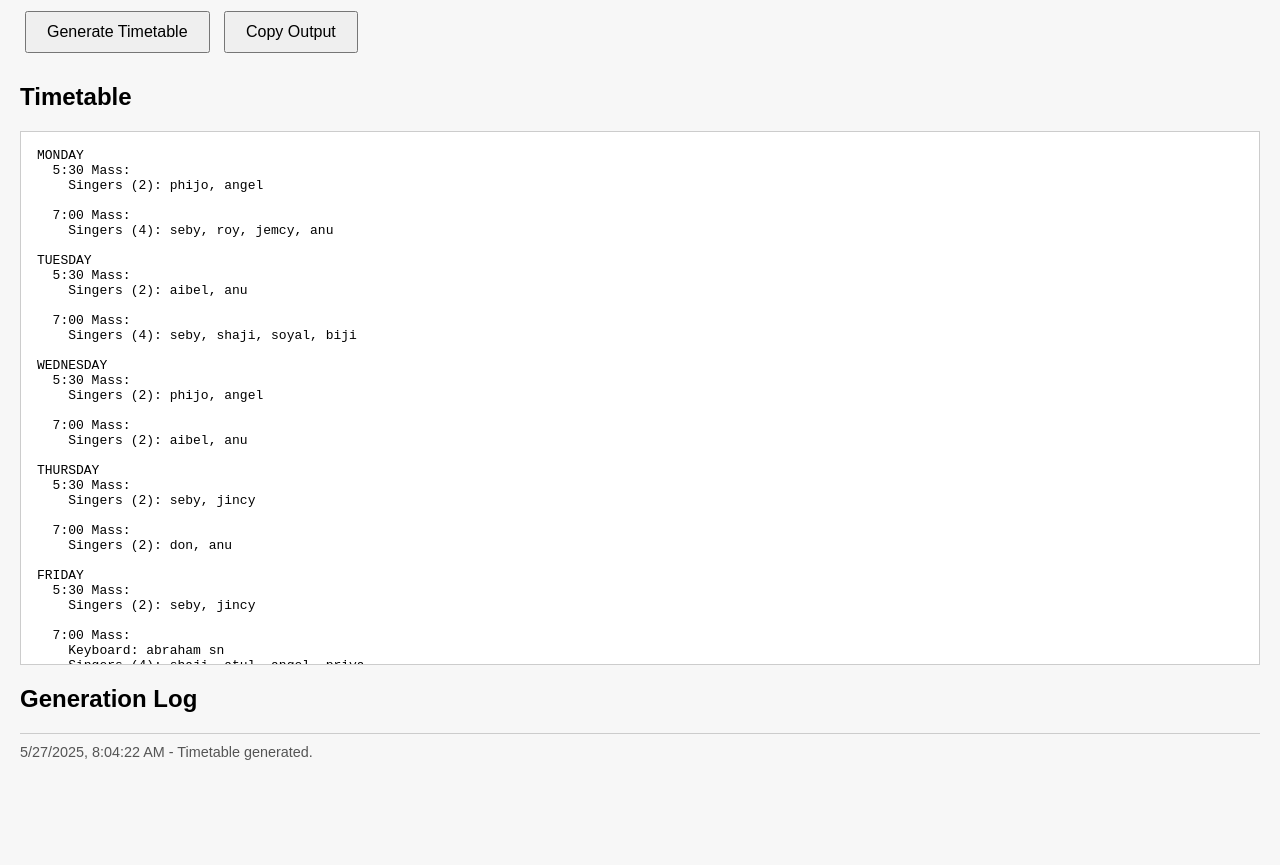
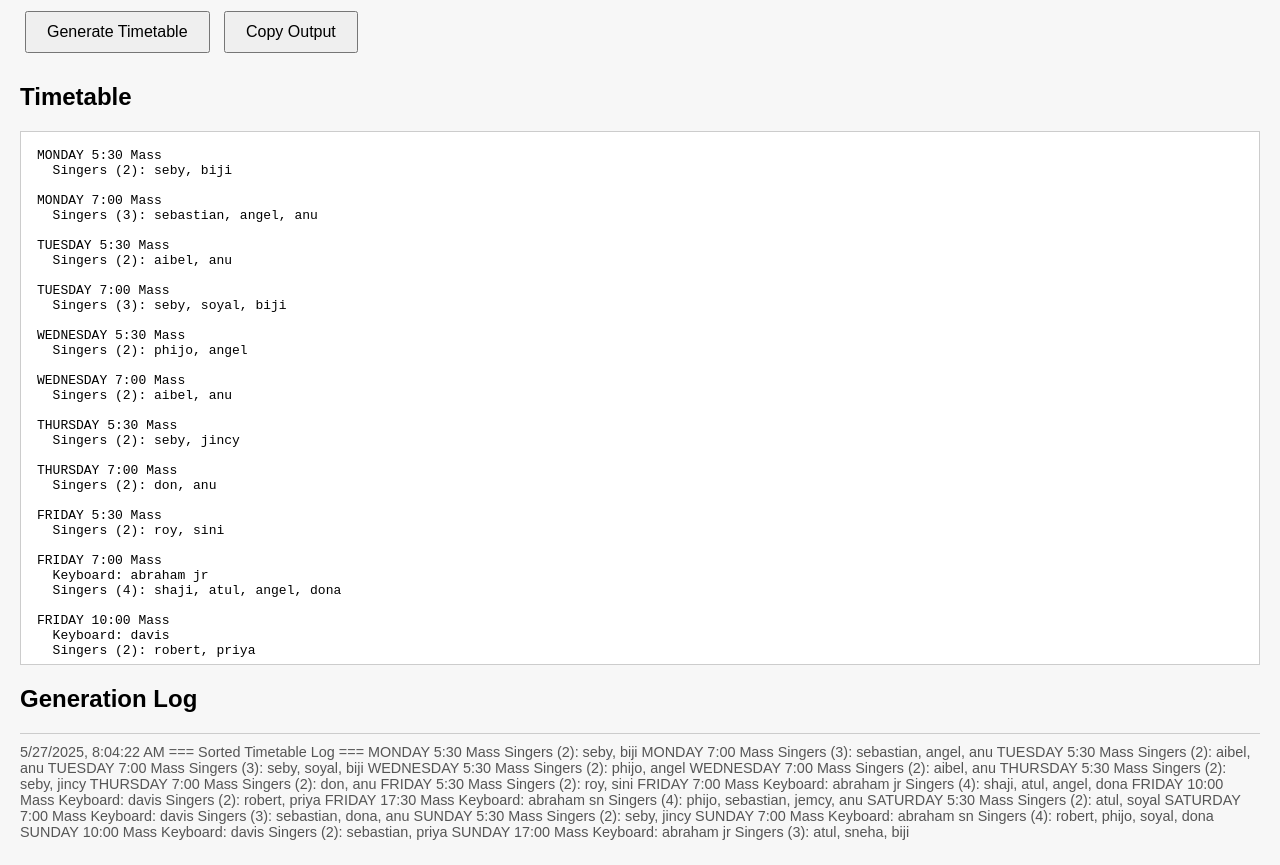
Before and after one commit to barry32123/choir-timetable, a plain HTML site: page index.html in a window 1280 px wide. Both pictures are taken after a click on the button "Generate Timetable". Shown: the part 79-944 px from the top of the page. Before the commit the page ends 864 px from the top, so only its background shows below. Drawn offline with Linux system fonts and the light colour scheme.

Commit message:
Update index.html

```diff
--- a/index.html
+++ b/index.html
@@ -8,7 +8,7 @@
   body { font-family: Arial, sans-serif; margin: 20px; background: #f7f7f7; }
   button { margin: 10px 5px; padding: 10px 20px; font-size: 16px; cursor: pointer; }
   pre { background: white; padding: 1rem; border: 1px solid #ccc; white-space: pre-wrap; max-height: 500px; overflow-y: auto; }
-  #log { margin-top: 20px; font-size: 0.9rem; color: #555; max-height: 200px; overflow-y: auto; border-top: 1px solid #ccc; padding-top: 10px; }
+  #log { margin-top: 20px; font-size: 0.9rem; color: #555; max-height: 250px; overflow-y: auto; border-top: 1px solid #ccc; padding-top: 10px; }
   .log-entry { margin-bottom: 5px; }
 </style>
 </head>
@@ -32,7 +32,8 @@ const hybridKeyboardists = ["sebastian", "shaji"];
 const prioritizedKeyboardists = ["davis", "abraham sn", "abraham jr"];
 
 const unavailableFriday10am = ["atul", "aibel", "angel", "sneha", "soyal", "christy", "dona", "abraham jr", "abraham sn", "jemcy"];
-const abrahamSnUnavailableFriday = ["10:00", "5:30"];
+const abrahamSnUnavailableFridayTimes = ["10:00", "5:30"];
+
 const morningOnlyMembers = ["seby", "jincy", "biji"];
 
 const days = ["monday", "tuesday", "wednesday", "thursday", "friday", "saturday", "sunday"];
@@ -51,166 +52,211 @@ const keyboardMasses = {
   sunday: ["7:00", "10:00", "17:00"]
 };
 
-// Track assignments per member per day to ensure no double booking
-let dailyAssignments = {};
-// Track hybrid keyboardist usage per week to limit to max 1 keyboard + singer mass/week
-let hybridKeyboardUsage = { sebastian: 0, shaji: 0 };
+// Allowed singing ratios
+// Monday-Thursday 7:00 => only [1M1F, 1M2F]
+// Friday-Sunday any ratio but:
+  // Friday 7:00, Friday 17:30, Sunday 7:00 => prefer 2M2F
+const allowedRatiosWeekday7am = [[1,1],[1,2]];
+const allowedRatiosWeekend = [[1,1],[1,2],[2,2]];
 
+// Utility shuffle
 function shuffle(arr) {
-  for (let i = arr.length - 1; i > 0; i--) {
-    let j = Math.floor(Math.random() * (i + 1));
+  for (let i = arr.length -1; i > 0; i--) {
+    let j = Math.floor(Math.random()*(i+1));
     [arr[i], arr[j]] = [arr[j], arr[i]];
   }
 }
 
+// Tracking assignments
+// Map day->set of assigned members (keyboard+singing) to prevent double booking
+let dailyAssignments = {};
+// Hybrid keyboard usage count per week (max 1 per member)
+let hybridKeyboardUsage = { sebastian: 0, shaji: 0 };
+// Count 5:30 assignments for morning-only members for 50-60% presence
+let morningMassCount = 0;
+let morningMassMorningOnlyCount = 0;
+
+// Helper to check if member can be assigned on day
 function canAssign(member, day) {
   if (!dailyAssignments[day]) dailyAssignments[day] = new Set();
   return !dailyAssignments[day].has(member);
 }
 
+// Mark member assigned
 function assignMember(member, day) {
   if (!dailyAssignments[day]) dailyAssignments[day] = new Set();
   dailyAssignments[day].add(member);
 }
 
+// Filter out Friday 10AM unavailable members
+function filterFriday10Unavailable(members) {
+  return members.filter(m => !unavailableFriday10am.includes(m));
+}
+
+// Select keyboardist obeying availability & max 1 hybrid keyboard + singer per week
 function selectKeyboardist(day, time) {
-  // Filter out abraham sn on Friday 10:00 and 5:30
   let available = keyboardists.filter(k => {
-    if (k === "abraham sn" && day === "friday" && abrahamSnUnavailableFriday.includes(time)) return false;
+    if (k === "abraham sn" && day === "friday" && abrahamSnUnavailableFridayTimes.includes(time)) return false;
     return canAssign(k, day);
   });
 
-  // Prioritize prioritizedKeyboardists
-  let prioritizedAvailable = prioritizedKeyboardists.filter(k => available.includes(k));
-  if (prioritizedAvailable.length) {
-    let choice = prioritizedAvailable[Math.floor(Math.random() * prioritizedAvailable.length)];
+  // Prioritize non-hybrid keyboardists first
+  let nonHybrid = available.filter(k => !hybridKeyboardists.includes(k));
+  if (nonHybrid.length) {
+    shuffle(nonHybrid);
+    let choice = nonHybrid[0];
     assignMember(choice, day);
-    if (hybridKeyboardists.includes(choice)) hybridKeyboardUsage[choice]++;
     return choice;
   }
 
-  // Then hybrids if their usage < 1 per week
-  let hybridsAvailable = hybridKeyboardists.filter(k => available.includes(k) && hybridKeyboardUsage[k] < 1);
-  if (hybridsAvailable.length) {
-    let choice = hybridsAvailable[Math.floor(Math.random() * hybridsAvailable.length)];
+  // Then hybrids if usage < 1
+  let hybrids = available.filter(k => hybridKeyboardists.includes(k) && hybridKeyboardUsage[k] < 1);
+  if (hybrids.length) {
+    shuffle(hybrids);
+    let choice = hybrids[0];
     assignMember(choice, day);
     hybridKeyboardUsage[choice]++;
-    return choice;
-  }
-
-  // Else any available keyboardist
-  if (available.length) {
-    let choice = available[Math.floor(Math.random() * available.length)];
-    assignMember(choice, day);
-    if (hybridKeyboardists.includes(choice)) hybridKeyboardUsage[choice]++;
     return choice;
   }
   return "";
 }
 
-// Ratio options for singing: only 1M1F, 1M2F, 2M2F (never 2M1F)
-const allowedRatios = [[1,1],[1,2],[2,2]];
+// Get ratio based on rules
+function getRatio(day, time) {
+  // Strict Friday 7am, Friday 5:30pm, Sunday 7am => 2M2F preferred
+  if (
+    (day === "friday" && (time === "7:00" || time === "17:30")) ||
+    (day === "sunday" && time === "7:00")
+  ) return [2, 2];
 
-// For Friday 7:00 and Sunday 7:00, ratio forced 2M2F
-function getRatio(day, time) {
-  if ((day === "friday" && time === "7:00") || (day === "sunday" && time === "7:00")) return [2,2];
-  // Else random allowed ratio except no 2m1f
-  return allowedRatios[Math.floor(Math.random() * allowedRatios.length)];
+  // Monday-Thursday 7:00 AM
+  if (["monday","tuesday","wednesday","thursday"].includes(day) && time === "7:00") {
+    // pick randomly from allowed 1M1F or 1M2F
+    return allowedRatiosWeekday7am[Math.floor(Math.random() * allowedRatiosWeekday7am.length)];
+  }
+
+  // Otherwise weekend or other times allowed ratios
+  return allowedRatiosWeekend[Math.floor(Math.random() * allowedRatiosWeekend.length)];
 }
 
-function filterUnavailableFriday10am(members) {
-  return members.filter(m => !unavailableFriday10am.includes(m));
-}
-
+// Select singers with ratio, applying constraints & rotation
 function selectSingers(day, time) {
-  // Start with fresh copies to shuffle and pick fairly
+  // Copy male and female singers, filter daily assignments
   let males = maleSingers.filter(m => canAssign(m, day));
   let females = femaleSingers.filter(f => canAssign(f, day));
+
+  // Apply Friday 10 AM unavailability filter
+  if (day === "friday" && time === "10:00") {
+    males = filterFriday10Unavailable(males);
+    females = filterFriday10Unavailable(females);
+  }
+
+  // Shuffle for fair random
   shuffle(males);
   shuffle(females);
 
-  // Apply Friday 10AM unavailability for certain members
-  if (day === "friday" && time === "10:00") {
-    males = filterUnavailableFriday10am(males);
-    females = filterUnavailableFriday10am(females);
-  }
-
-  // 5:30 AM special handling for morningOnlyMembers and 50-60% chance for them
+  // Handle 5:30 AM special case for morningOnly members (~50-60% chance)
   if (time === "5:30") {
-    let mMorning = males.filter(m => morningOnlyMembers.includes(m));
-    let fMorning = females.filter(f => morningOnlyMembers.includes(f));
+    morningMassCount++;
+    // Separate morning-only and others
+    let mMorningOnly = males.filter(m => morningOnlyMembers.includes(m));
+    let fMorningOnly = females.filter(f => morningOnlyMembers.includes(f));
     let mOthers = males.filter(m => !morningOnlyMembers.includes(m));
     let fOthers = females.filter(f => !morningOnlyMembers.includes(f));
 
-    let chosenM = null;
-    let chosenF = null;
-    if (Math.random() < 0.55 && mMorning.length > 0) {
-      chosenM = mMorning.shift();
-    } else if (mOthers.length > 0) {
-      chosenM = mOthers.shift();
+    // Calculate current presence ratio for morning-only
+    let morningOnlyRatio = morningMassMorningOnlyCount / morningMassCount;
+
+    let selectedM = null;
+    let selectedF = null;
+
+    // For male, pick morningOnly if ratio < 0.6 else others if available
+    if (mMorningOnly.length && morningOnlyRatio < 0.6) {
+      selectedM = mMorningOnly[0];
+      morningMassMorningOnlyCount++;
+    } else if (mOthers.length) {
+      selectedM = mOthers[0];
+    } else if (mMorningOnly.length) {
+      selectedM = mMorningOnly[0];
+      morningMassMorningOnlyCount++;
     }
-    if (Math.random() < 0.55 && fMorning.length > 0) {
-      chosenF = fMorning.shift();
-    } else if (fOthers.length > 0) {
-      chosenF = fOthers.shift();
+
+    // For female similarly
+    if (fMorningOnly.length && morningOnlyRatio < 0.6) {
+      selectedF = fMorningOnly[0];
+      morningMassMorningOnlyCount++;
+    } else if (fOthers.length) {
+      selectedF = fOthers[0];
+    } else if (fMorningOnly.length) {
+      selectedF = fMorningOnly[0];
+      morningMassMorningOnlyCount++;
     }
-    if (chosenM && chosenF) {
-      assignMember(chosenM, day);
-      assignMember(chosenF, day);
-      return [chosenM, chosenF];
+
+    let result = [];
+    if (selectedM && canAssign(selectedM, day)) {
+      assignMember(selectedM, day);
+      result.push(selectedM);
     }
-    // fallback if not enough in morningOnly
+    if (selectedF && canAssign(selectedF, day)) {
+      assignMember(selectedF, day);
+      result.push(selectedF);
+    }
+    return result;
   }
 
-  // For other times, pick according to ratio
-  let [numM, numF] = getRatio(day, time);
+  // For other times: get ratio and pick accordingly
+  const [mCount, fCount] = getRatio(day, time);
 
-  let selectedM = [];
-  let selectedF = [];
+  // Special case: No 2M1F ratio allowed ever
+  // So if ratio is 1M1F or 1M2F or 2M2F only allowed.
 
-  for (let i=0; i<numM; i++) {
-    if (males.length === 0) break;
-    let m = males.shift();
-    selectedM.push(m);
+  // If not enough singers, adjust down
+  const finalMCount = Math.min(mCount, males.length);
+  const finalFCount = Math.min(fCount, females.length);
+
+  const selectedMales = males.slice(0, finalMCount);
+  const selectedFemales = females.slice(0, finalFCount);
+
+  const selected = [];
+
+  for (const m of selectedMales) {
     assignMember(m, day);
+    selected.push(m);
   }
-  for (let i=0; i<numF; i++) {
-    if (females.length === 0) break;
-    let f = females.shift();
-    selectedF.push(f);
+  for (const f of selectedFemales) {
     assignMember(f, day);
+    selected.push(f);
   }
 
-  return [...selectedM, ...selectedF];
+  return selected;
 }
 
+// Generate the timetable
 function generateTimetable() {
   dailyAssignments = {};
   hybridKeyboardUsage = { sebastian: 0, shaji: 0 };
+  morningMassCount = 0;
+  morningMassMorningOnlyCount = 0;
 
   let output = "";
+  let generatedAssignments = [];
+
   for (const day of days) {
-    output += day.toUpperCase() + "\n";
     for (const time of massSchedule[day]) {
-      output += `  ${time} Mass:\n`;
-
-      // Keyboard required?
-      const needsKeyboard = keyboardMasses[day] && keyboardMasses[day].includes(time);
-
       let keyboardist = "";
       let keyboardistAlsoSings = false;
+      const needsKeyboard = keyboardMasses[day] && keyboardMasses[day].includes(time);
 
       if (needsKeyboard) {
         keyboardist = selectKeyboardist(day, time);
       }
 
-      // Assign singers, exclude keyboardists who are also singers from being assigned again as singers if keyboardist already assigned this time
       let singers = [];
-      if (needsKeyboard && hybridKeyboardists.includes(keyboardist)) {
-        // Hybrid can sing+keyboard but max once per week
-        if (hybridKeyboardUsage[keyboardist] <= 1) {
+      if (keyboardist && hybridKeyboardists.includes(keyboardist)) {
+        // Hybrid keyboardist can also sing once per week max
+        if (hybridKeyboardUsage[keyboardist] <= 1 && canAssign(keyboardist, day)) {
           singers = selectSingers(day, time);
-          if (!singers.includes(keyboardist) && canAssign(keyboardist, day)) {
+          if (!singers.includes(keyboardist)) {
             singers.push(keyboardist);
             assignMember(keyboardist, day);
             keyboardistAlsoSings = true;
@@ -222,26 +268,53 @@ function generateTimetable() {
         singers = selectSingers(day, time);
       }
 
-      // Output keyboardist
-      if (keyboardist) {
-        output += `    Keyboard: ${keyboardist}\n`;
+      // Add keyboardist assignment if keyboardist assigned but not also singing
+      if (keyboardist && !keyboardistAlsoSings) {
+        assignMember(keyboardist, day);
       }
-      // Output singers
-      output += `    Singers (${singers.length}): ${singers.join(", ")}\n\n`;
+
+      // Compose output
+      output += `${day.toUpperCase()} ${time} Mass\n`;
+      if (keyboardist) output += `  Keyboard: ${keyboardist}\n`;
+      output += `  Singers (${singers.length}): ${singers.join(", ")}\n\n`;
+
+      // Save assignments for log, sorting later
+      generatedAssignments.push({
+        day, time,
+        keyboardist,
+        singers
+      });
     }
+  }
+
+  // Sort log by day order and time ascending
+  const dayOrder = { monday: 1, tuesday: 2, wednesday: 3, thursday: 4, friday: 5, saturday: 6, sunday: 7 };
+  generatedAssignments.sort((a,b) => {
+    if(dayOrder[a.day] !== dayOrder[b.day]) return dayOrder[a.day] - dayOrder[b.day];
+    // Time like "5:30", "7:00" sort numerically
+    return parseFloat(a.time.replace(":", ".")) - parseFloat(b.time.replace(":", "."));
+  });
+
+  // Create sorted log string
+  let logOutput = "=== Sorted Timetable Log ===\n";
+  for (const assign of generatedAssignments) {
+    logOutput += `${assign.day.toUpperCase()} ${assign.time} Mass\n`;
+    if (assign.keyboardist) logOutput += `  Keyboard: ${assign.keyboardist}\n`;
+    logOutput += `  Singers (${assign.singers.length}): ${assign.singers.join(", ")}\n\n`;
   }
 
   document.getElementById("output").textContent = output;
 
-  // Log generation
+  // Append log entry
   const logDiv = document.getElementById("log");
   const now = new Date().toLocaleString();
   const newLogEntry = document.createElement("div");
   newLogEntry.className = "log-entry";
-  newLogEntry.textContent = `${now} - Timetable generated.`;
+  newLogEntry.textContent = `${now}\n${logOutput}`;
   logDiv.prepend(newLogEntry);
 }
 
+// Copy to clipboard
 function copyOutput() {
   const text = document.getElementById("output").textContent;
   navigator.clipboard.writeText(text).then(() => {
```
